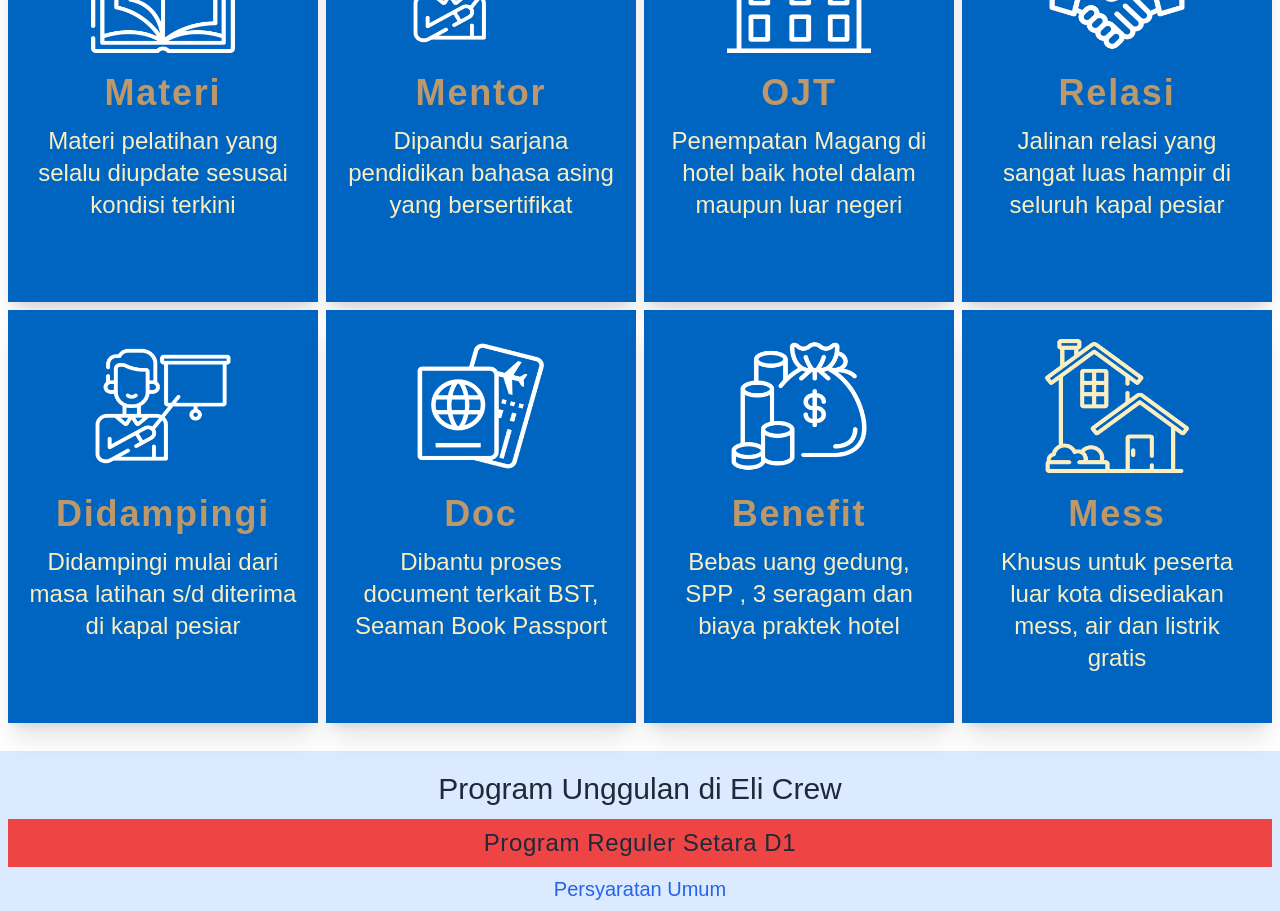
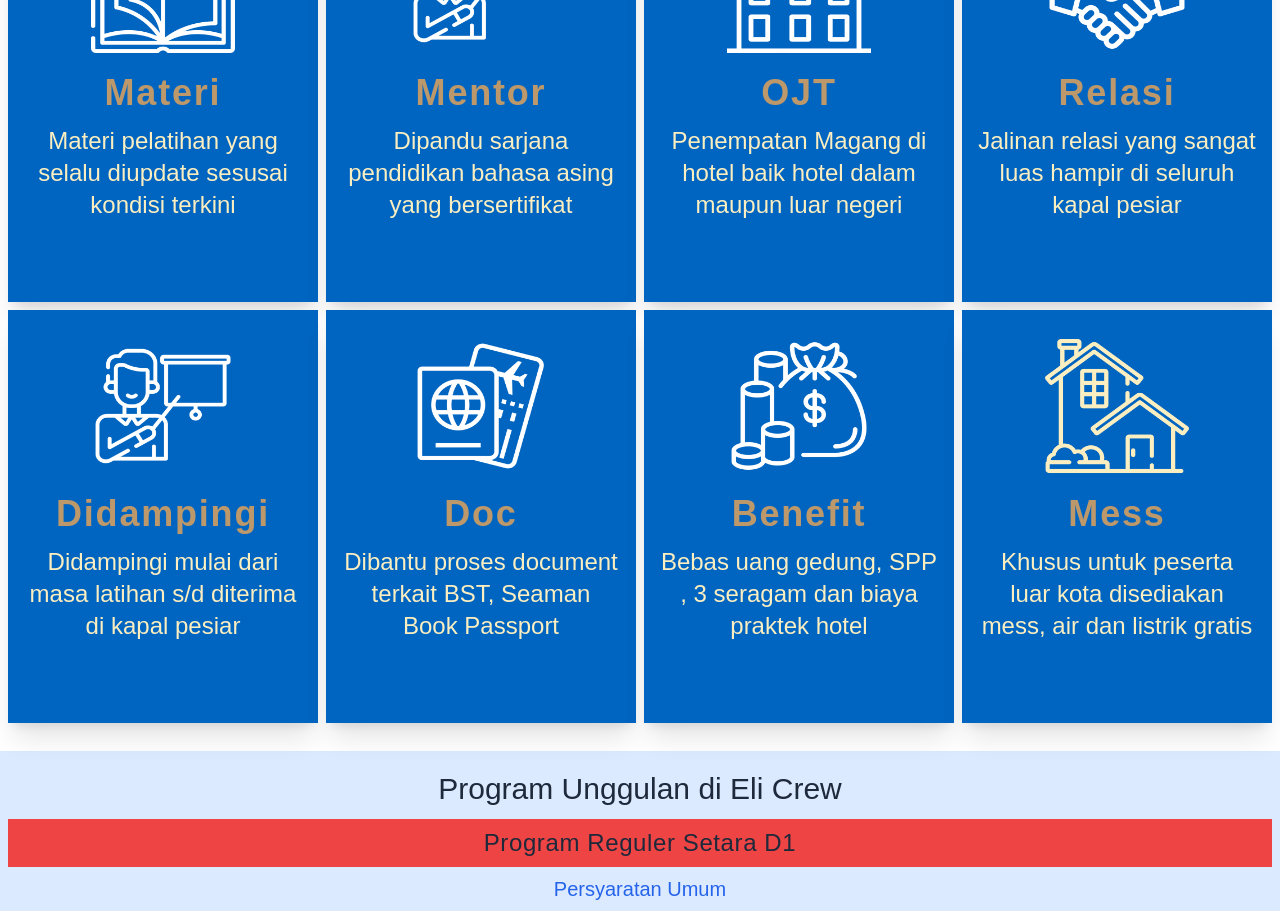
Before and after one commit to iwaniwset/elicrew.net, a Next.js app: page / in a window 1280 px wide. Shown: the part 3920-4831 px from the top of the page. Built offline with nearby package versions, Linux system fonts and the light colour scheme; a web font is replaced by a local one; what flowbite would draw is missing.

Commit message:
minus adding for pricing part 2

```diff
--- a/src/components/Elicrew.js
+++ b/src/components/Elicrew.js
@@ -76,7 +76,7 @@ export default function Elicrew() {
               <h1 className="p-1 font-bold tracking-wider mt-3 text-center text-3xl text-textPrimary sm:text-4xl 2xl:text-5xl">
                 {user.title}
               </h1>
-              <h2 className="text-center px-2 text-textSecondary sm:text-xl text-lg mt-2  lg:text-2xl 2xl:text-3xl 2xl:mt-4 2xl:leading-normal">
+              <h2 className="text-center px-1 text-textSecondary sm:text-xl text-lg mt-2  lg:text-2xl 2xl:text-3xl 2xl:mt-4 2xl:leading-normal">
                 {user.benefit}
               </h2>
             </div>
```
